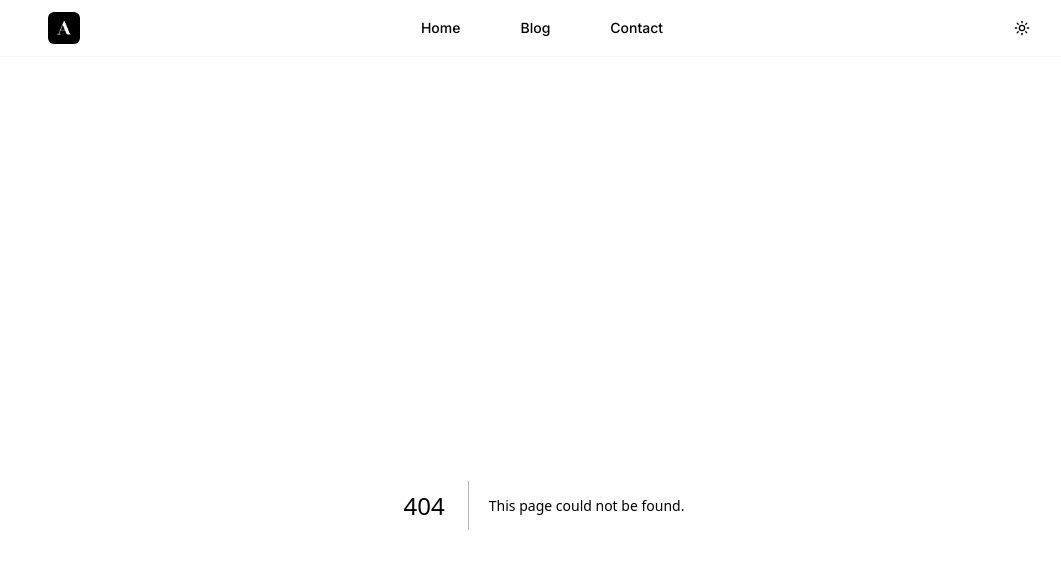
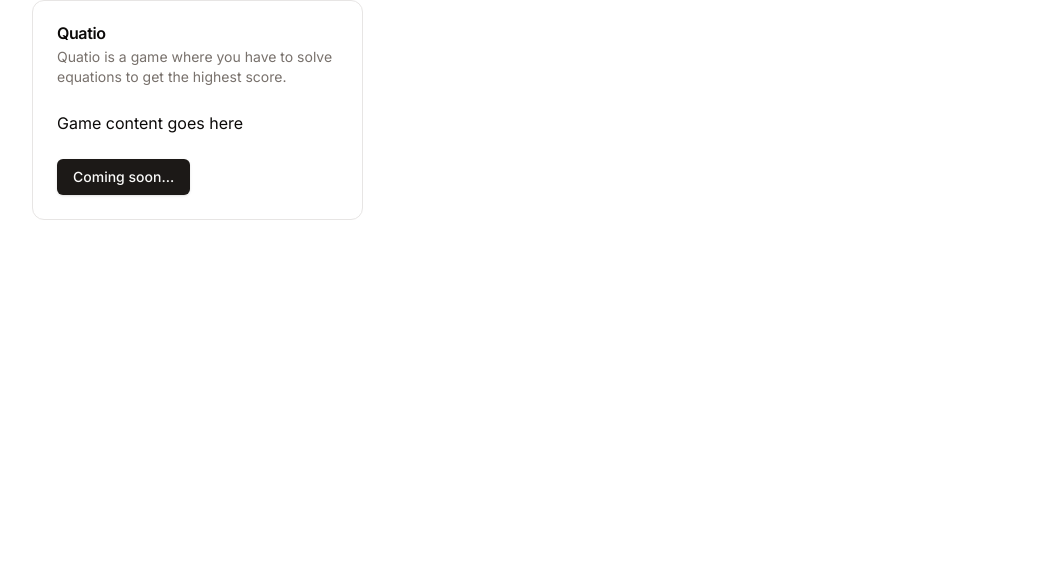
Before and after one commit to alexandretrotel/portfolio, a Next.js app: page /games in a window 1280 px wide. Before the commit this address had no page. Shown: the top 568 px of the page, without its empty margins (96-1157 px from the left). Built offline with nearby package versions, Linux system fonts and the light colour scheme.

Commit message:
add: games

```diff
--- a/src/app/contact/page.tsx
+++ b/src/app/(core)/contact/page.tsx
@@ -1,4 +1,4 @@
-import SocialCard from "@/app/contact/social-card";
+import SocialCard from "@/app/(core)/contact/social-card";
 import {
   RiGithubFill,
   RiInstagramFill,
--- /dev/null
+++ b/src/app/(core)/layout.tsx
@@ -0,0 +1,18 @@
+import "../globals.css";
+
+import Header from "@/components/core/header";
+
+export default function Layout({
+  children,
+}: Readonly<{
+  children: React.ReactNode;
+}>) {
+  return (
+    <>
+      <Header />
+      <main className="bg-background max-w-5xl mx-auto py-12 px-4">
+        {children}
+      </main>
+    </>
+  );
+}
--- /dev/null
+++ b/src/app/games/page.tsx
@@ -0,0 +1,34 @@
+import { Button } from "@/components/ui/button";
+import {
+  Card,
+  CardContent,
+  CardDescription,
+  CardFooter,
+  CardHeader,
+  CardTitle,
+} from "@/components/ui/card";
+import Link from "next/link";
+
+export default async function Games() {
+  return (
+    <div className="grid grid-cols-1 sm:grid-cols-2 md:grid-cols-3 gap-4 mx-auto max-w-5xl">
+      <Card>
+        <CardHeader>
+          <CardTitle>Quatio</CardTitle>
+          <CardDescription>
+            Quatio is a game where you have to solve equations to get the
+            highest score.
+          </CardDescription>
+        </CardHeader>
+        <CardContent>
+          <p>Game content goes here</p>
+        </CardContent>
+        <CardFooter>
+          <Button disabled asChild>
+            <Link href="/games/quatio">Coming soon...</Link>
+          </Button>
+        </CardFooter>
+      </Card>
+    </div>
+  );
+}
--- a/src/app/layout.tsx
+++ b/src/app/layout.tsx
@@ -3,7 +3,6 @@ import "./globals.css";
 import type { Metadata } from "next";
 import { Inter } from "next/font/google";
 import { ThemeProvider } from "@/providers/theme-provider";
-import Header from "@/components/core/header";
 
 const font = Inter({
   weight: ["100", "200", "300", "400", "500", "600", "700", "800", "900"],
@@ -29,10 +28,7 @@ export default function RootLayout({
           enableSystem
           disableTransitionOnChange
         >
-          <Header />
-          <main className="bg-background max-w-5xl mx-auto py-12 px-4">
-            {children}
-          </main>
+          {children}
         </ThemeProvider>
       </body>
     </html>
--- /dev/null
+++ b/src/app/not-found.tsx
@@ -0,0 +1,29 @@
+import {
+  Card,
+  CardHeader,
+  CardTitle,
+  CardDescription,
+  CardFooter,
+} from "@/components/ui/card";
+import Link from "next/link";
+import { Button } from "@/components/ui/button";
+
+export default function NotFound() {
+  return (
+    <div className="flex flex-col items-center justify-center h-full space-y-4">
+      <Card>
+        <CardHeader>
+          <CardTitle>Not found</CardTitle>
+          <CardDescription>
+            The page you are looking for does not exist.
+          </CardDescription>
+        </CardHeader>
+        <CardFooter>
+          <Button asChild>
+            <Link href="/">Go back</Link>
+          </Button>
+        </CardFooter>
+      </Card>
+    </div>
+  );
+}
```
Also changed, not shown: src/app/(core)/blog/page.tsx (renamed from src/app/blog/page.tsx), src/app/(core)/contact/social-card.tsx (renamed from src/app/contact/social-card.tsx), src/app/(core)/page.tsx (renamed from src/app/page.tsx), src/app/games/quatio/page.tsx (added).
